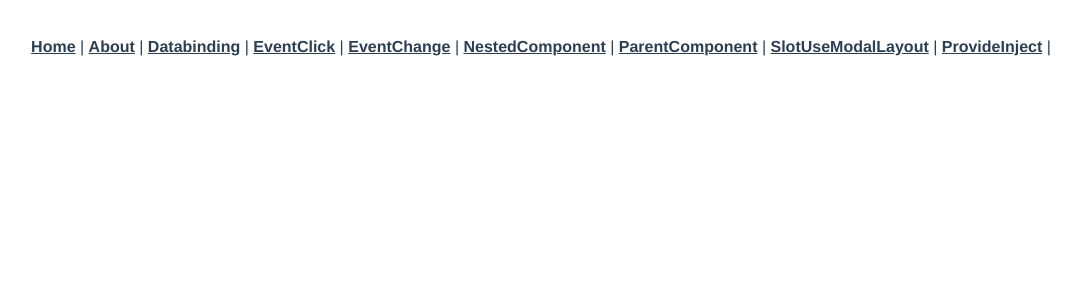
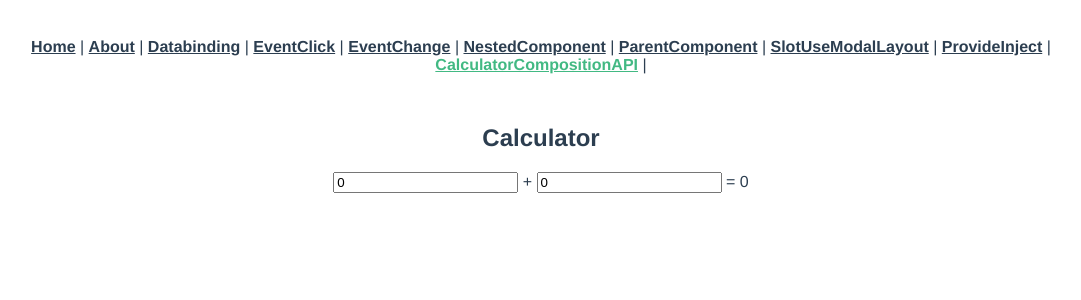
Before and after one commit to ohdowon064/a-week-before-entering-the-vuejs-project, a Vue app: page /calculator in a window 1280 px wide. Shown: the top 300 px of the page, without its empty margins (99-1180 px from the left). Built offline with nearby package versions, Linux system fonts and the light colour scheme.

Commit message:
composition api

```diff
--- a/src/App.vue
+++ b/src/App.vue
@@ -9,6 +9,7 @@
     <router-link to="/parent">ParentComponent</router-link> |
     <router-link to="/slot">SlotUseModalLayout</router-link> |
     <router-link to="/provide-inject">ProvideInject</router-link> |
+    <router-link to="/calculator">CalculatorCompositionAPI</router-link> |
   </nav>
   <router-view/>
 </template>
--- a/src/router/index.js
+++ b/src/router/index.js
@@ -9,6 +9,7 @@
 import ParentComponent from "@/components/ParentComponent";
 import SlotUseModalLayout from "@/views/SlotUseModalLayout";
 import ProvideInject from "@/views/ProvideInject";
+import CalculatorCompositionAPI from "@/views/CalculatorCompositionAPI";
 
 const routes = [
   {
@@ -68,6 +69,11 @@
     path: '/provide-inject',
     name: 'ProvideInject',
     component: ProvideInject
+  },
+  {
+    path: '/calculator',
+    name: 'CalculatorCompositionAPI',
+    component: CalculatorCompositionAPI
   }
 ]
 
--- /dev/null
+++ b/src/views/CalculatorCompositionAPI.vue
@@ -0,0 +1,38 @@
+<template>
+<div>
+<h2>Calculator</h2>
+  <div>
+    <input type="text" v-model="state.num1" @keyup="plusNumbers"/>
+    <span> + </span>
+    <input type="text" v-model="state.num2" @keyup="plusNumbers"/>
+    <span> = </span>
+    <span>{{state.result}}</span>
+  </div>
+</div>
+</template>
+<script>
+
+import {reactive} from "vue";
+
+export default {
+  name: "CalculatorCompositionAPI",
+  setup() {
+    let state = reactive({
+      num1: 0,
+      num2: 0,
+      result: 0
+    });
+    function plusNumbers() {
+      state.result = parseInt(state.num1) + parseInt(state.num2);
+    }
+    return {
+      state,
+      plusNumbers
+    }
+  }
+}
+</script>
+
+<style scoped>
+
+</style>
```
Also changed, not shown: src/views/Calculator.vue (added, +34 -0 lines).
